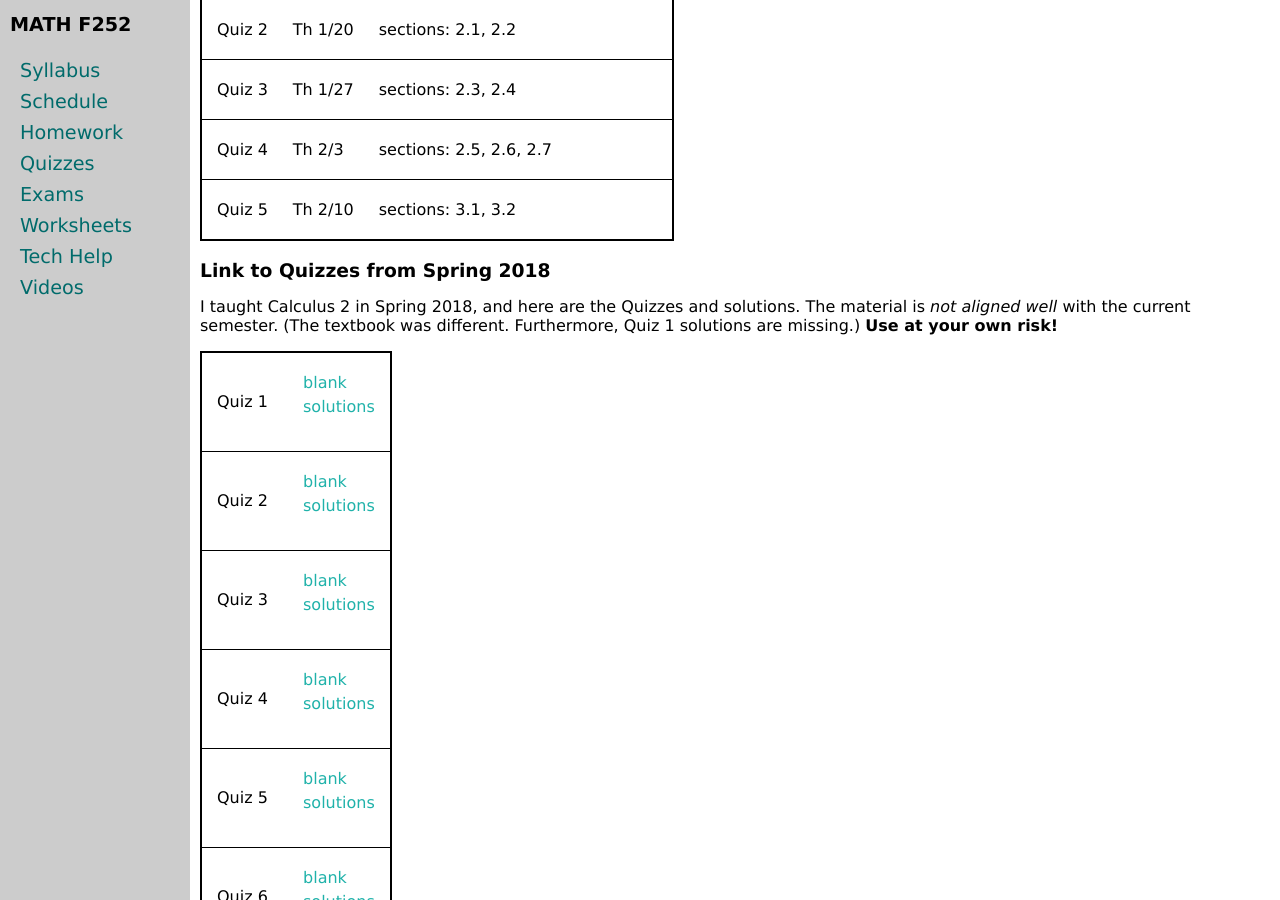
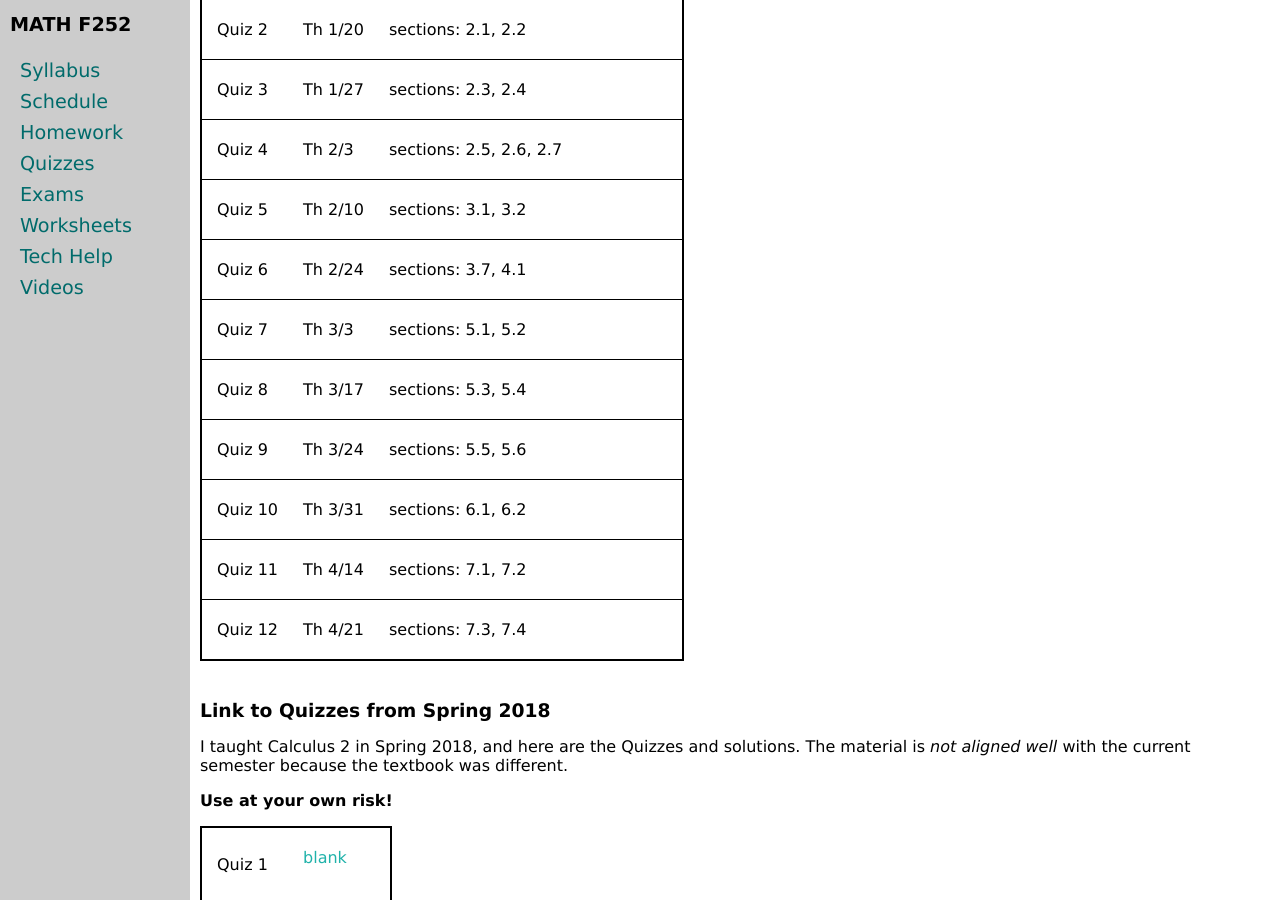
Before and after one commit to uaf-math/calc2, a Jekyll site: the page built from quizzes.md, in a window 1280 px wide and 900 px high, scrolled down 308 px. Built offline with Jekyll 4.4.1, drawn with Linux system fonts in a browser that asks for light colours.

Commit message:
More content and clarity on Quizzes tab.

```diff
--- a/_data/quizzes.yml
+++ b/_data/quizzes.yml
@@ -18,3 +18,24 @@ quizzes:
 - name: Quiz 5
   date: 2/10
   sections: 3.1, 3.2
+- name: Quiz 6
+  date: 2/24
+  sections: 3.7, 4.1
+- name: Quiz 7
+  date: 3/3
+  sections: 5.1, 5.2
+- name: Quiz 8
+  date: 3/17
+  sections: 5.3, 5.4
+- name: Quiz 9
+  date: 3/24
+  sections: 5.5, 5.6
+- name: Quiz 10
+  date: 3/31
+  sections: 6.1, 6.2
+- name: Quiz 11
+  date: 4/14
+  sections: 7.1, 7.2
+- name: Quiz 12
+  date: 4/21
+  sections: 7.3, 7.4
--- a/_data/quizzesS18.yml
+++ b/_data/quizzesS18.yml
@@ -3,7 +3,6 @@ home: assets/quizzes/S18/
 quizzes:
 - name: Quiz 1
   url: https://bueler.github.io/M252S18/Q1.pdf
-  solutions:
 - name: Quiz 2
   url: https://bueler.github.io/M252S18/Q2.pdf
   solutions: Q2S.pdf
--- a/_includes/quiz_table_S18.md
+++ b/_includes/quiz_table_S18.md
@@ -8,9 +8,11 @@
 		  <tr>
 			    <td><a href="{{ quiz.url }}">blank</a></td>
 			</tr>
+			{% if quiz.solutions %}
 			<tr>
 			    <td><a href="{{ data.home }}/{{ quiz.solutions }}">solutions</a></td>
 			</tr>
+			{% endif %}
 		</table>
 		<div style="padding-bottom: 10px"></div>
 	</td>
--- a/quizzes.md
+++ b/quizzes.md
@@ -11,8 +11,12 @@ Links to the Quizzes themselves ("blank"), and their solutions, will appear here
 
 {% include quiz_table.md  data=site.data.quizzes %}
 
+<div style="padding-bottom: 20px"></div>
+
 ### Link to Quizzes from Spring 2018
 
-I taught Calculus 2 in Spring 2018, and here are the Quizzes and solutions.  The material is _not aligned well_ with the current semester.  (The textbook was different.  Furthermore, Quiz 1 solutions are missing.)  <b>Use at your own risk!</b>
+I taught Calculus 2 in Spring 2018, and here are the Quizzes and solutions.  The material is _not aligned well_ with the current semester because the textbook was different.
+
+<b>Use at your own risk!</b>
 
 {% include quiz_table_S18.md  data=site.data.quizzesS18 %}
```
Also changed, not shown: exams.md (+2 -0 lines).
